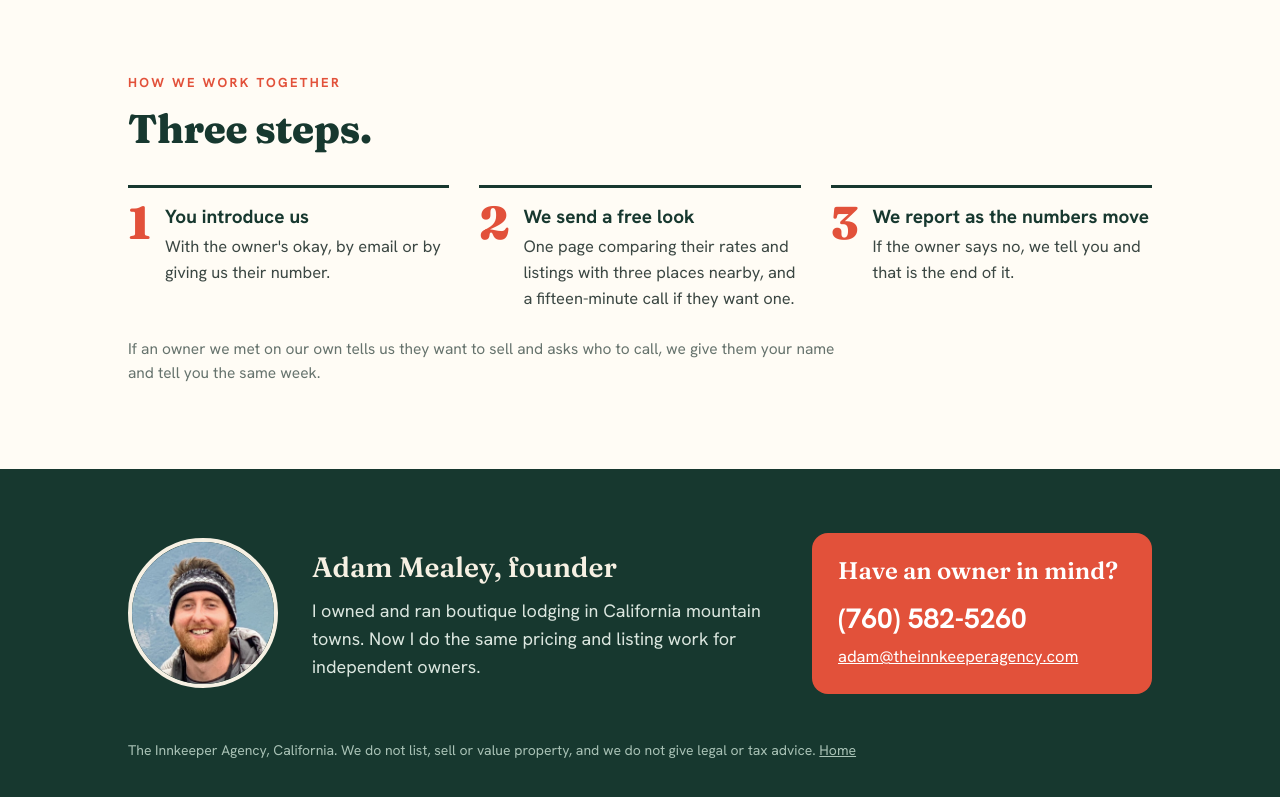
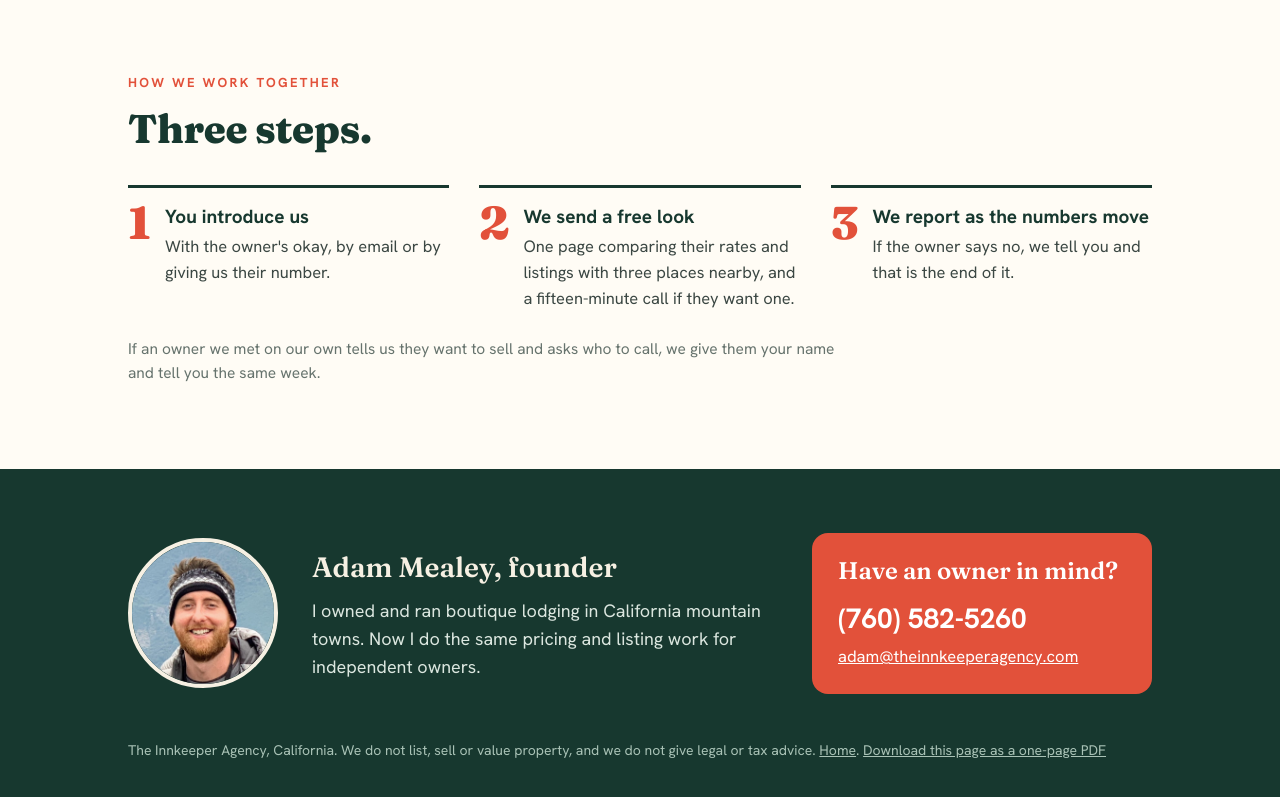
Before and after one commit to adamcrunchbnb/innkeeper-site, a plain HTML site: page brokers.html in a window 1280 px wide. Shown: the part 1710-2507 px from the top of the page. Drawn offline with Linux system fonts and the light colour scheme.

Commit message:
Downloadable one-page PDFs

```diff
--- a/brokers.html
+++ b/brokers.html
@@ -116,7 +116,7 @@
         <a class="mail" href="mailto:adam@theinnkeeperagency.com?subject=An%20owner%20you%20should%20meet">adam@theinnkeeperagency.com</a>
       </div>
     </div>
-    <p class="legal">The Innkeeper Agency, California. We do not list, sell or value property, and we do not give legal or tax advice. <a href="/">Home</a></p>
+    <p class="legal">The Innkeeper Agency, California. We do not list, sell or value property, and we do not give legal or tax advice. <a href="/">Home</a>. <a href="innkeeper-agency-for-brokers.pdf">Download this page as a one-page PDF</a></p>
   </div>
 </footer>
 
```
Also changed, not shown: index.html (+1 -1 lines), 2 other files.
